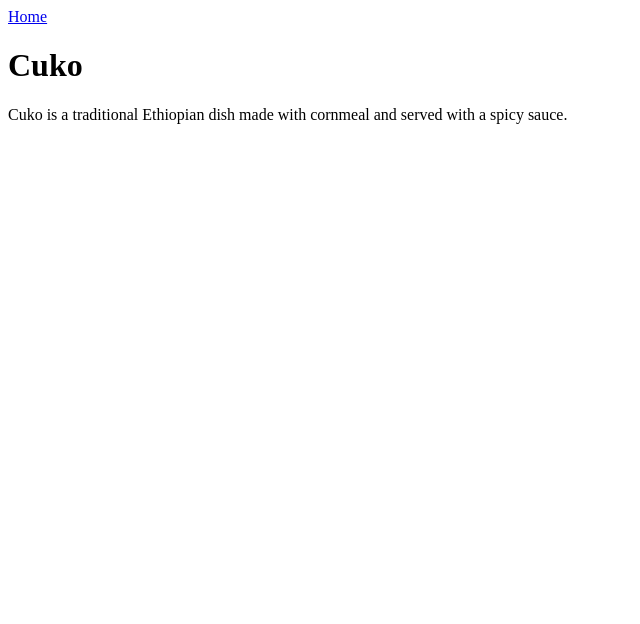
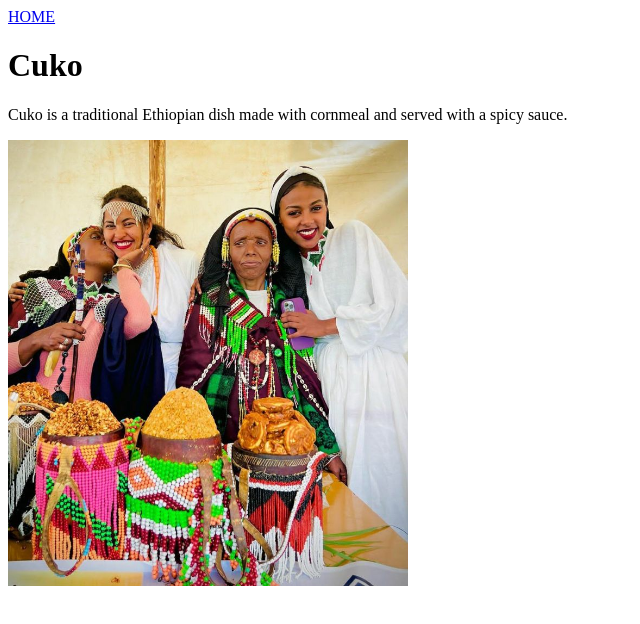
Before and after one commit to gemechuhiko80-blip/odaa-recipes, a plain HTML site: page cuko.html in a window 1280 px wide. Shown: the whole page, without its empty margins (0-640 px from the left). Drawn offline with Linux system fonts and the light colour scheme.

Commit message:
Additional image added

```diff
--- a/cuko.html
+++ b/cuko.html
@@ -6,8 +6,9 @@
         <title>Odaa Recipes - Cuko</title>
     </head>
     <body>
-        <a href="../index.html">Home</a>
+        <a href="index.html">HOME</a>
         <h1>Cuko</h1>
         <p>Cuko is a traditional Ethiopian dish made with cornmeal and served with a spicy sauce.</p>
+        <img src="cuukoo.jpg" alt="Cuko" width="400">
     </body>
 </html>
```
Also changed, not shown: doro wat.html (+2 -0 lines), lasagna.html (+2 -1 lines), cuukoo.jpg (added), doro-wat.jpg.jpg (added), lasang.jpg (added), 1 other file.
